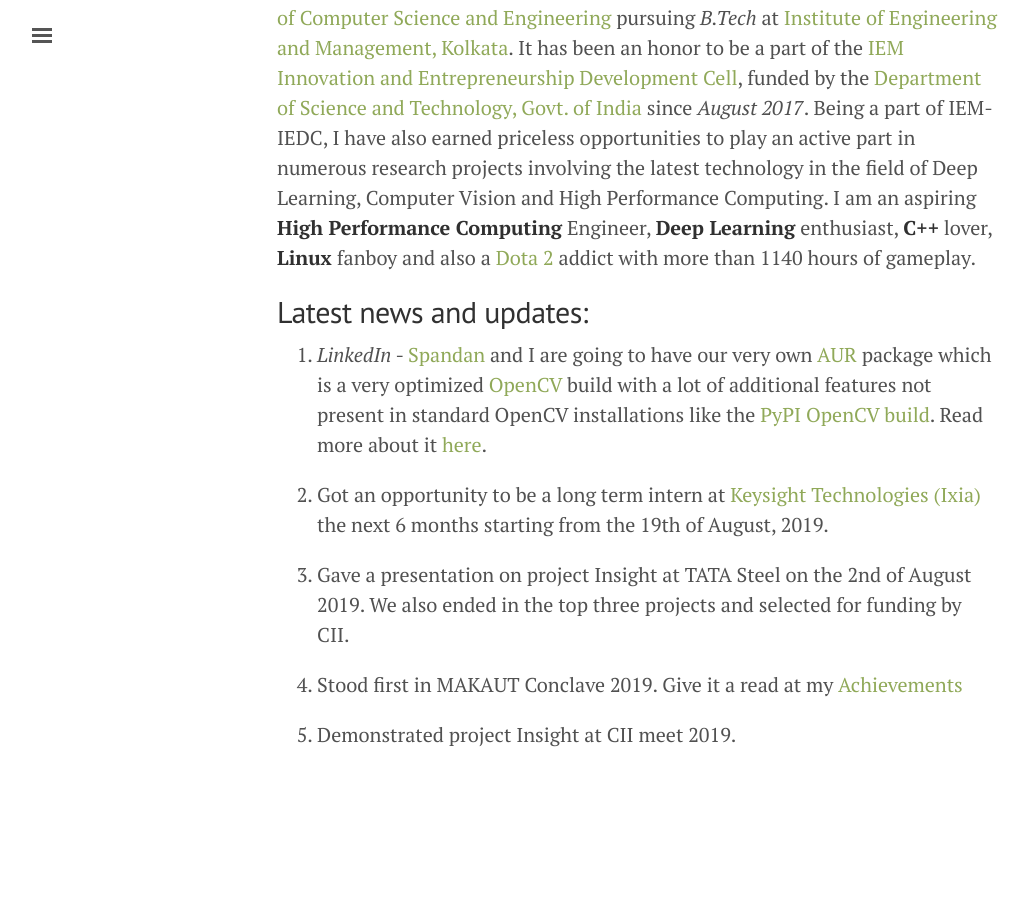
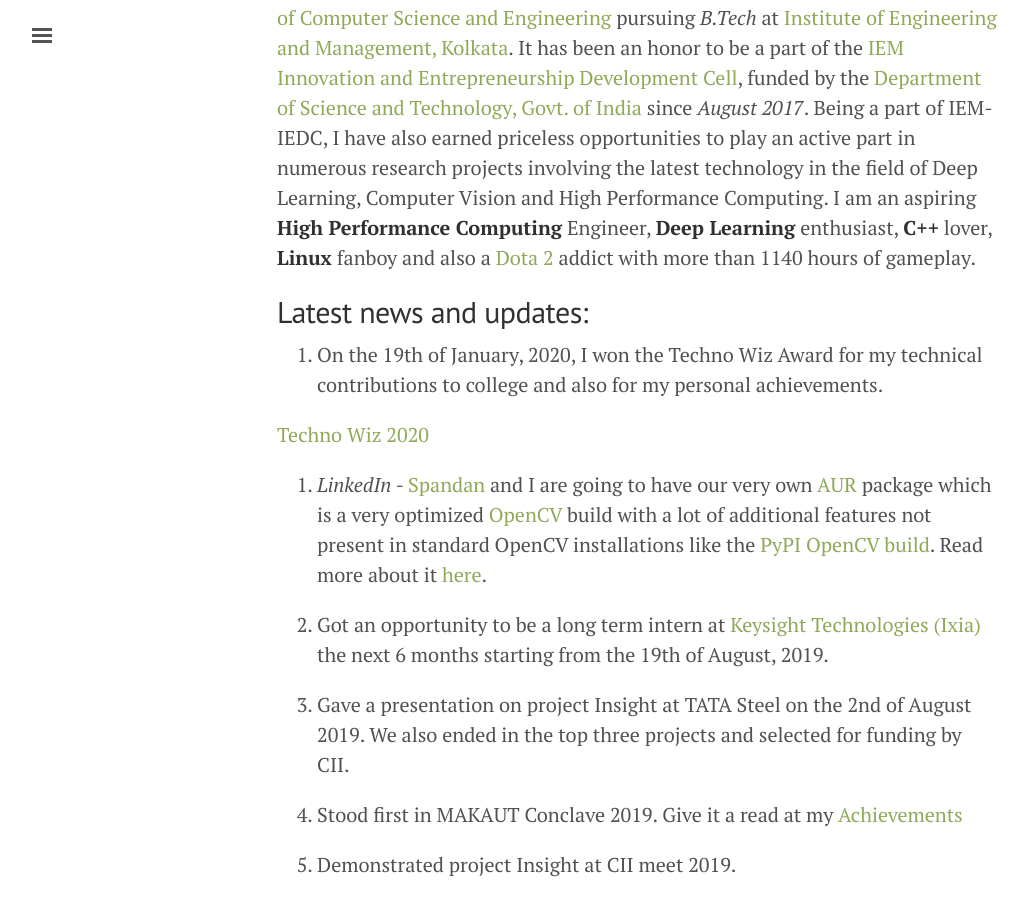
Before and after one commit to DarkStar1997/DarkStar1997.github.io, a Jekyll site: the page built from index.md, in a window 1280 px wide and 900 px high, scrolled down 1246 px. Shown: the whole window, without its empty margins (3-1032 px from the left). Built offline with Jekyll 4.4.1, drawn with Linux system fonts in a browser that asks for light colours; before the commit the page ends 2016 px from its top, so only the background shows below that.

Commit message:
Added Techno Wiz update

```diff
--- a/index.md
+++ b/index.md
@@ -12,6 +12,10 @@ Hi, My name is Rohan Mark Gomes. I am a final year student in the [Department of
 
 ## Latest news and updates:
 
+1. On the 19th of January, 2020, I won the Techno Wiz Award for my technical contributions to college and also for my personal achievements.
+
+[Techno Wiz 2020](https://i.imgur.com/QJRhKZR.jpg)
+
 1. *LinkedIn* - [Spandan](https://www.linkedin.com/in/spandanghosh2/) and I are going to have our very own [AUR](https://aur.archlinux.org/) package  which is a very optimized [OpenCV](https://opencv.org/) build with a lot of additional features not present in standard OpenCV installations like the [PyPI OpenCV build](https://pypi.org/project/opencv-python/). Read more about it [here](https://www.linkedin.com/feed/update/urn:li:activity:6526116155696996352/).
 
 1. Got an opportunity to be a long term intern at [Keysight Technologies (Ixia)](https://www.keysight.com) the next 6 months starting from the 19th of August, 2019.
```
